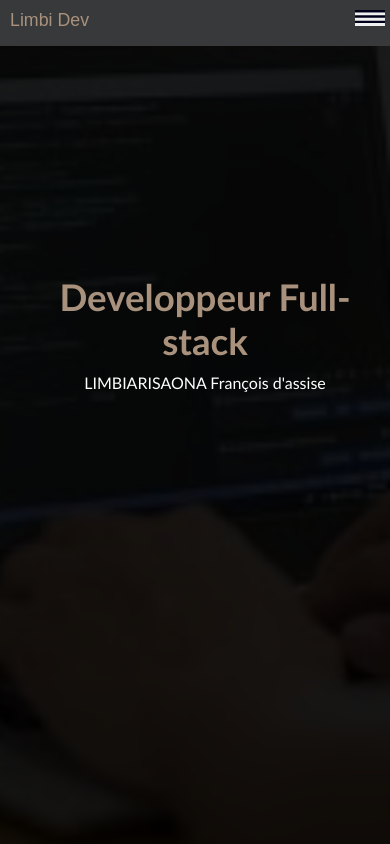
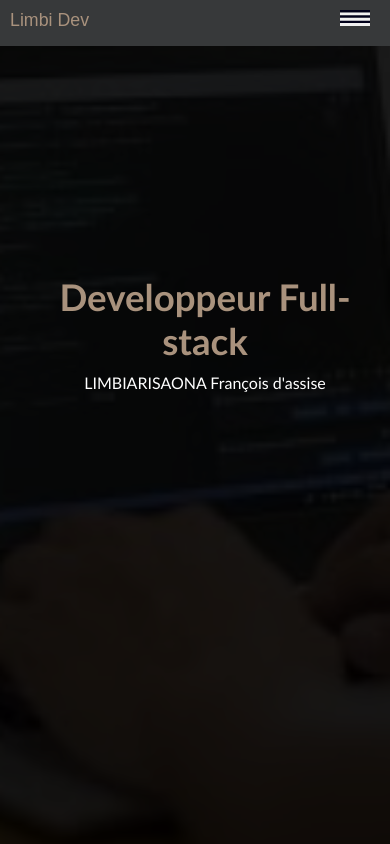
Before and after one commit to Limbi32/Limbidev, a React (Vite) app: page / in a window 390 px wide. Shown: the top 844 px of the page. Built offline with nearby package versions, Linux system fonts and the light colour scheme.

Commit message:
changement 205655

```diff
--- a/src/App.css
+++ b/src/App.css
@@ -287,7 +287,7 @@ footer .cop{
   .container header nav button{
    position: fixed;
    top: 10px;
-   right: 5px;
+   right: 20px;
 
    border: none;
   outline: #fff;
```
